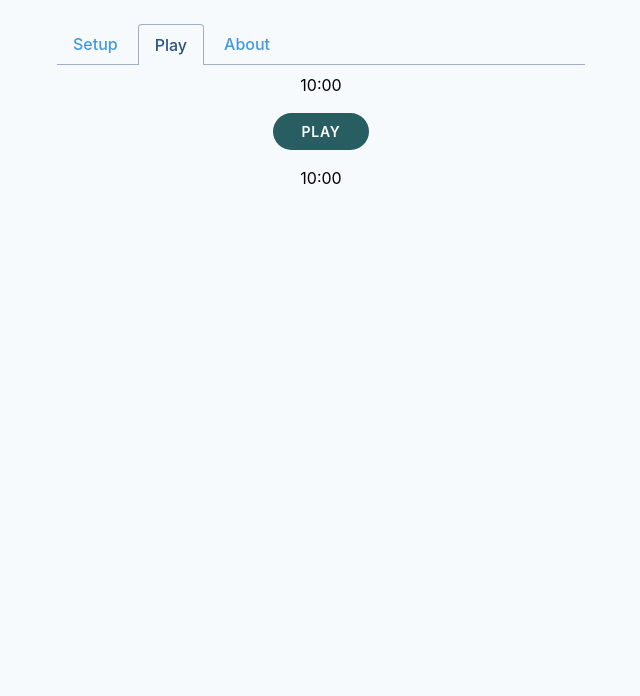
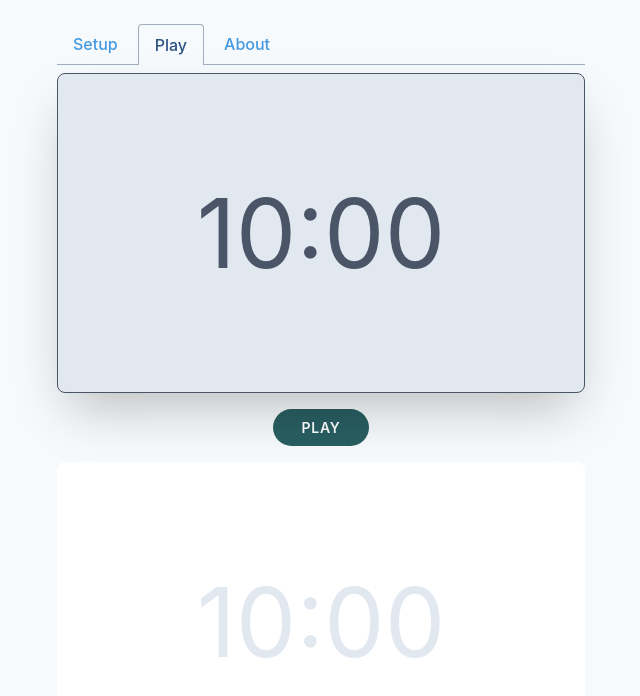
Before and after one commit to lawnchamp/chesstimer, a React (Create React App) app: page /#/ in a window 1280 px wide. Shown: the top 696 px of the page, without its empty margins (319-959 px from the left). Built offline with nearby package versions, Linux system fonts and the light colour scheme.

Commit message:
Finished clock display

```diff
--- a/src/chessTimer.js
+++ b/src/chessTimer.js
@@ -1,13 +1,24 @@
 import React, { useState, Fragment, useEffect } from 'react';
 
 export function ClockDisplay({ isTicking, time, toggleTicker }) {
-  const containerStyles = isTicking ? '' : '';
-  const timerStyles = isTicking ? '' : '';
+  const minutes = Math.floor(time / 60);
+  const seconds = (time % 60).toString().padStart(2, '0');
+
+  const containerStyles = isTicking
+    ? 'bg-gray-300 border border-gray-700 shadow-2xl'
+    : 'bg-white border border-white';
+  const timerStyles = isTicking ? 'text-gray-700' : 'text-gray-300';
 
   return (
-    <div className="">
-      <button className={`${containerStyles} w-full`}>
-        <div className={`${timerStyles}`}>10:00</div>
+    <div className="relative">
+      <button
+        disabled={!isTicking || time <= 0}
+        onClick={toggleTicker}
+        className={`${containerStyles} w-full rounded-lg h-half`}
+      >
+        <div className={`${timerStyles} text-8xl`}>
+          {minutes}:{seconds}
+        </div>
       </button>
     </div>
   );
```
Also changed, not shown: 1 other file (tests, documents, lock files or other folders).
